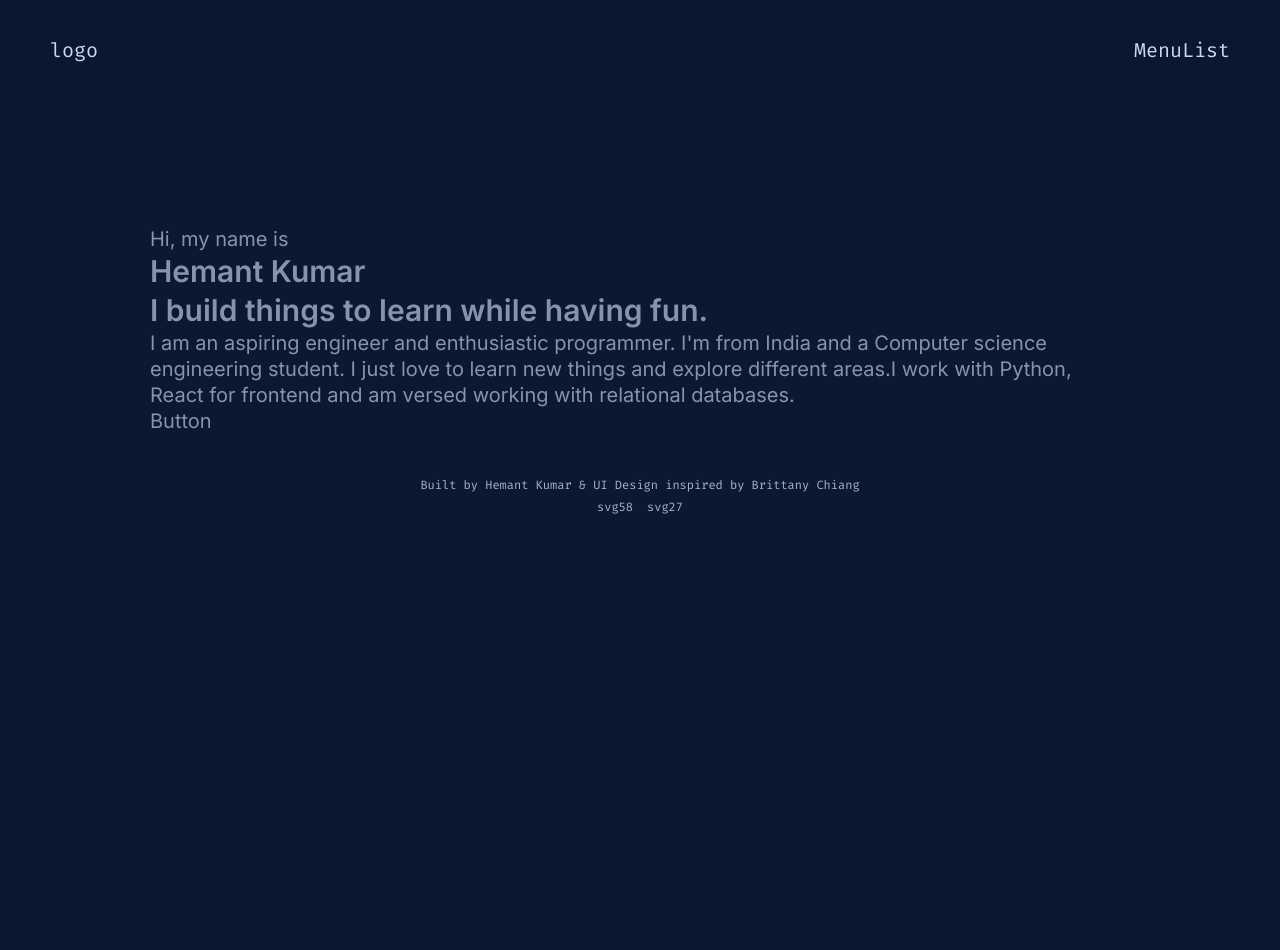
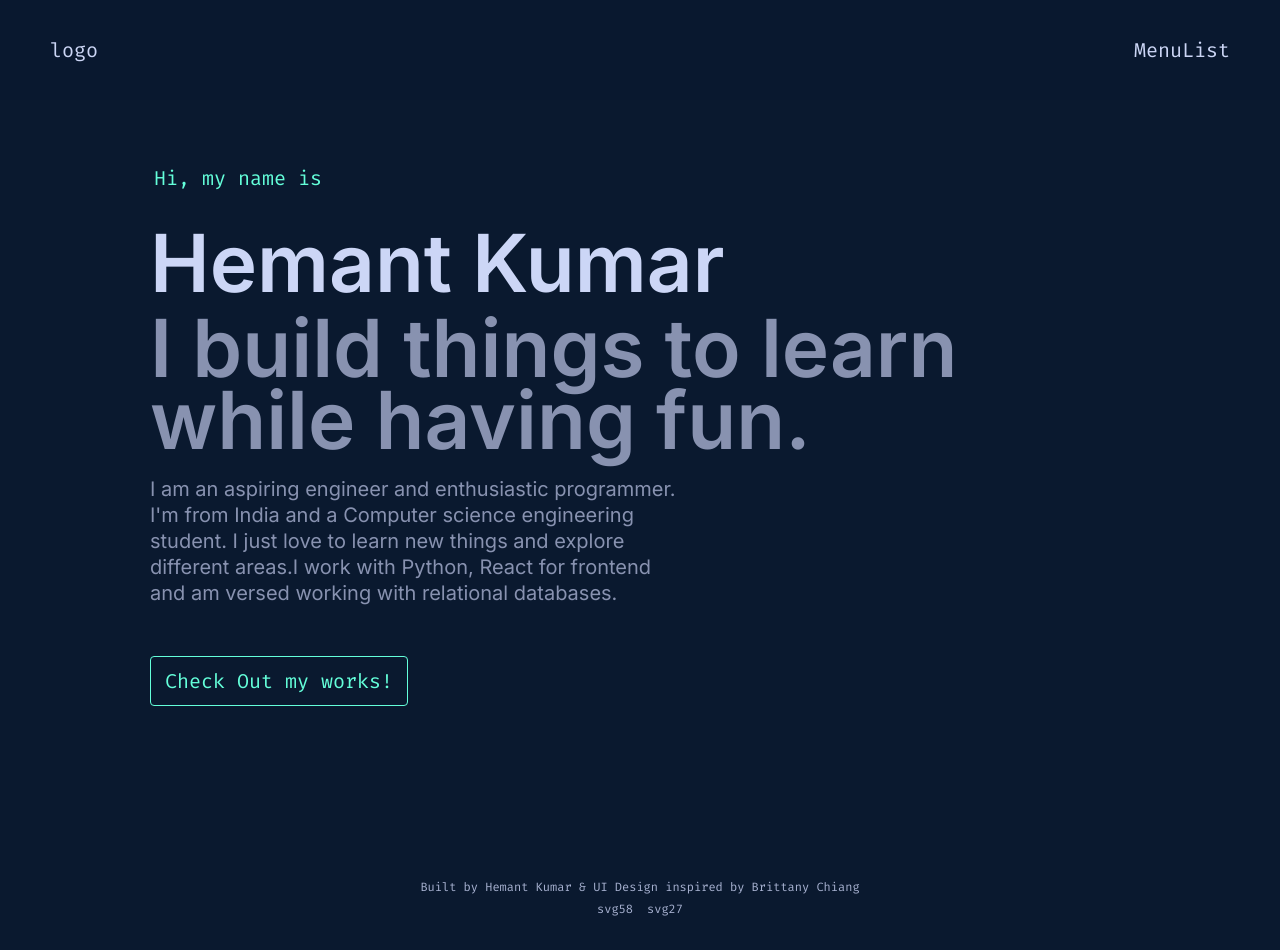
Before and after one commit to Hemant1101/myPorfolio, a React (Vite) app in the folder myPortfolio/: page / in a window 1280 px wide. Before the commit the page ends 826 px from the top, so only its background shows below. Built offline with nearby package versions, Linux system fonts and the light colour scheme; some icons are missing.

Commit message:
home page done

```diff
--- a/myPortfolio/src/App.css
+++ b/myPortfolio/src/App.css
@@ -2,39 +2,6 @@
 @import url('https://fonts.googleapis.com/css2?family=Inter:wght@200;300;400;500;600&display=swap');
 @import url('https://fonts.googleapis.com/css2?family=Fira+Code:wght@300;400;500;600&display=swap');
 
-/* for all elements */
-*{
-  margin: 0;
-  padding: 0;
-  box-sizing: border-box;
-}
-html{
-  width: 100%;
-  scroll-behavior: smooth;
-}
-:focus{
-  outline: 2px dashed var(--green);
-  outline-offset: 3px;
-}
-:focus-visible{
-  outline: 2px dashed var(--green);
-  outline-offset: 3px;
-}
-:focus:not(:focus-visible){
-  outline: none;
-  outline-offset: 0px;
-}
-a{
-  display: inline-block;
-  text-decoration: none;
-  text-decoration-skip-ink: auto;
-  color: inherit;
-  position: relative;
-  transition: var(--transition);
-}
-a:hover, a:focus{
-  color: var(--green);
-}
 /* root variables */
 :root {
   --dark-navy: #020c1b;
@@ -73,7 +40,53 @@ a:hover, a:focus{
   --ham-before-active: top 0.1s ease-out,opacity 0.1s ease-out 0.12s;
   --ham-after: bottom 0.1s ease-in 0.25s,transform 0.22s cubic-bezier(0.55,0.055,0.675,0.19);
   --ham-after-active: bottom 0.1s ease-out,transform 0.22s cubic-bezier(0.215,0.61,0.355,1) 0.12s;
+}
 
+/* for all elements */
+*{
+  margin: 0;
+  padding: 0;
+  box-sizing: border-box;
+}
+html{
+  width: 100%;
+  scroll-behavior: smooth;
+}
+:focus{
+  outline: 2px dashed var(--green);
+  outline-offset: 3px;
+}
+:focus-visible{
+  outline: 2px dashed var(--green);
+  outline-offset: 3px;
+}
+:focus:not(:focus-visible){
+  outline: none;
+  outline-offset: 0px;
+}
+a{
+  display: inline-block;
+  text-decoration: none;
+  text-decoration-skip-ink: auto;
+  color: inherit;
+  position: relative;
+  transition: var(--transition);
+}
+a:hover, a:focus{
+  color: var(--green);
+}
+h1, h2, h3, h4, h5, h6 {
+  margin: 0px 0px 10px;
+  font-weight: 600;
+  color: var(--lightest-slate);
+  line-height: 1.1;
+}
+p{
+  margin:0 0 15px;
+  max-width: 540px;
+}
+p:last-child, p:last-of-type{
+  margin: 0;
 }
 
 /* background */
@@ -158,9 +171,62 @@ main{
   width: 100%;
   max-width: 1600px;
   min-height: 100vh;
-  padding: 200px 150px;
+  padding: 10px 150px;
+  counter-reset: section 0;
+}
+main.filHeight{
+  padding: 0 150px;
+}
+section{
+  margin: 0 auto;
+  padding: 100px 0;
+  max-width: 1000px;
 }
 
+/* home */
+.Home{
+  display: flex;
+  -webkit-box-pack: center;
+  justify-content: center;
+  -webkit-box-align: center;
+  align-items: flex-start;
+  flex-direction: column;
+  min-height: 100vh;
+  height: 100vh;
+  padding: 0px;
+}
+.Home h1{
+  margin: 0 0 30px 4px;
+  color: var(--green);
+  font-family: var(--font-mono);
+  font-size: clamp(var(--fz-sm),5vw,var(--fx-md));
+  font-weight: 400;
+}
+.big-heading{
+  margin: 0;
+  font-size: clamp(40px, 8vw, 80px);
+}
+.Home h3{
+  margin-top: 5px;
+  color: var(--slate);
+  line-height: 0.9;
+}
+.Home p{
+  margin: 20px 0 0;
+}
+.Home .button{
+  color: var(--green);
+  background-color: transparent;
+  border: 1px solid var(--green);
+  border-radius: var(--border-radius);
+  padding: var(--fz-sm);
+  font-family: var(--font-mono);
+  line-height: 1;
+  text-decoration: none;
+  cursor: pointer;
+  transition: var(--transition);
+  margin-top: 50px;
+}
 /* footer  */
 .footer{
   display: flex;
@@ -202,6 +268,9 @@ main{
   main{
     padding: 200px 100px;
   }
+  main.filHeight{
+    padding: 0 100px;
+  }
 
 }
 
@@ -214,4 +283,10 @@ main{
   main{
     padding: 150px 50px;
   }
+  main.filHeight{
+    padding: 0 50px;
+  }
+  section{
+    padding: 80px 0;
+  }
 }
--- a/myPortfolio/src/MainBody.jsx
+++ b/myPortfolio/src/MainBody.jsx
@@ -4,7 +4,7 @@ import Footer from './pages/Footer'
 
 const MainBody = () => {
   return (
-    <main>
+    <main className="fillHeight">
         <Home/>
         <Footer />
     </main>
--- a/myPortfolio/src/pages/Home.jsx
+++ b/myPortfolio/src/pages/Home.jsx
@@ -3,13 +3,23 @@ import Button from '../utilities/Button'
 
 const Home = () => {
   return (
-      <section className="Home" >
-          <div >Hi, my name is</div>
-          <h1>Hemant Kumar</h1>
-          <h2>I build things to learn while having fun.</h2>
-          <p>I am an aspiring engineer and enthusiastic programmer. I'm from India and a Computer science engineering student. I just love to learn new things and explore different areas.I work with Python, React for frontend and am versed working with relational databases.
-          </p>
-          <Button />
+      <section id="home" className="Home" >
+          <div style={{transitionDelay : "100ms"}}>
+            <h1>Hi, my name is</h1>
+          </div>
+          <div style={{transitionDelay : "200ms"}}>
+            <h2 className="big-heading">Hemant Kumar</h2>
+          </div>
+          <div style={{transitionDelay : "300ms"}}>
+            <h3 className="big-heading">I build things to learn while having fun.</h3>
+          </div>
+          <div style={{transitionDelay : "400ms"}}>
+            <p>I am an aspiring engineer and enthusiastic programmer. I'm from India and a Computer science engineering student. I just love to learn new things and explore different areas.I work with Python, React for frontend and am versed working with relational databases.
+            </p>
+          </div>
+          <div style={{transitionDelay : "500ms"}}>
+            <a className="button" href="#projects" target="_blank" rel="noreferrer">Check Out my works!</a>
+          </div>
       </section>
   )
 }
```
